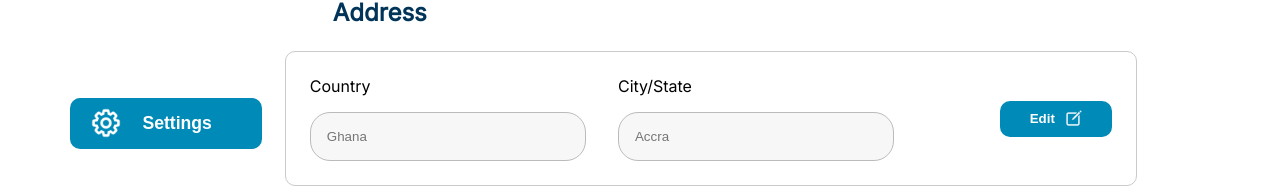
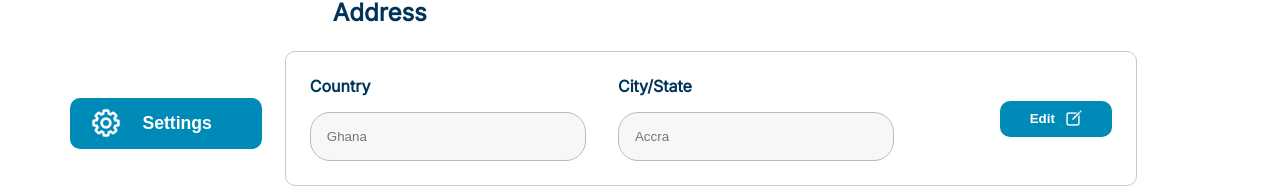
Before and after one commit to SignLink/Signchat-Frontend, a React (Create React App) app: page /user/settings in a window 1280 px wide. Shown: the part 664-852 px from the top of the page. Built offline with nearby package versions, Linux system fonts and the light colour scheme.

Commit message:
added font sixe to address inputs

```diff
--- a/src/User Settings Page/User Settings Components/UserAddress.css
+++ b/src/User Settings Page/User Settings Components/UserAddress.css
@@ -42,6 +42,13 @@
     width: 100%;
 }
 
+.user-address-inputs span {
+    display: inline-block;
+    font-size: 1rem;
+    font-weight: 700;
+    color: var(--font-color);
+}
+
 .user-address-info input:focus {
     outline: none;
     border: 2px solid #008AB8;
```
